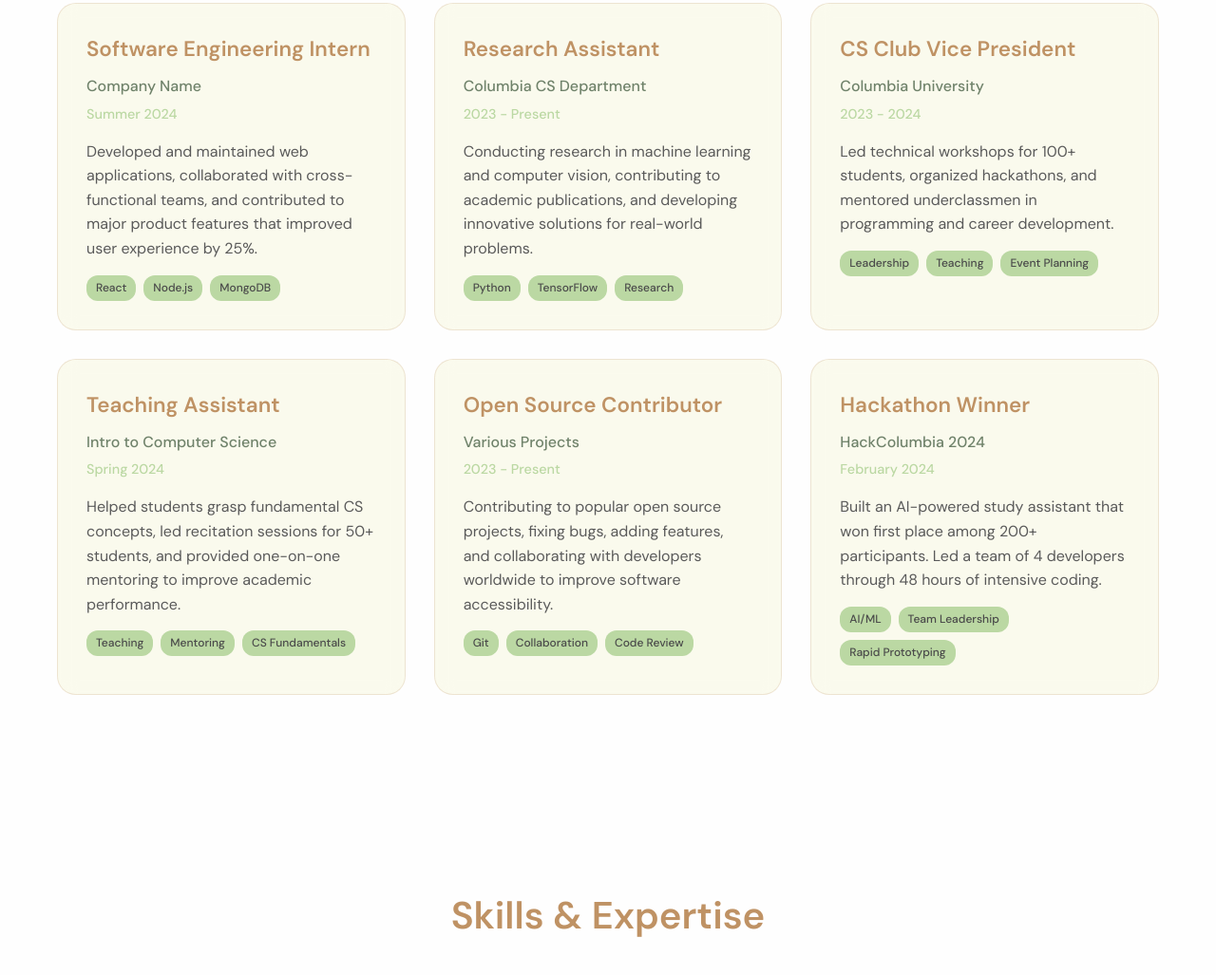
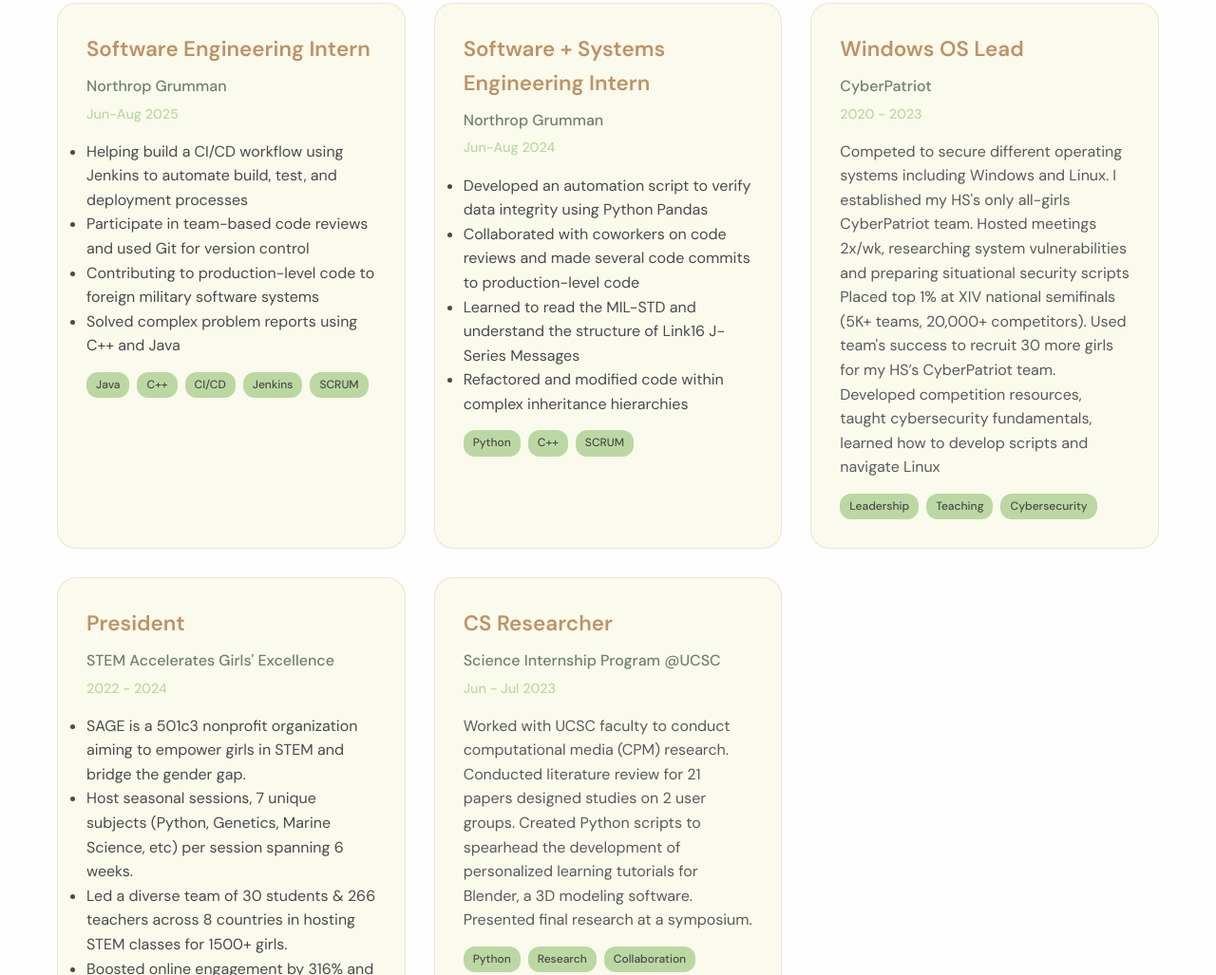
Before and after one commit to vivianknee/portfolio, a plain HTML site: page index.html in a window 1280 px wide. Shown: the part 1667-2694 px from the top of the page at 95% size. Drawn offline with Linux system fonts and the light colour scheme.

Commit message:
modifications to details

```diff
--- a/index.html
+++ b/index.html
@@ -658,73 +658,83 @@
                 <div class="experience-grid">
                     <div class="experience-card">
                         <h3>Software Engineering Intern</h3>
-                        <div class="company">Company Name</div>
-                        <div class="date">Summer 2024</div>
-                        <p>Developed and maintained web applications, collaborated with cross-functional teams, and contributed to major product features that improved user experience by 25%.</p>
+                        <div class="company">Northrop Grumman</div>
+                        <div class="date">Jun-Aug 2025</div>
+                        <ul>
+                            <li>Helping build a CI/CD workflow using Jenkins to automate build, test, and deployment processes</li>
+                            <li>Participate in team-based code reviews and used Git for version control
+                            </li>
+                            <li>Contributing to production-level code to foreign military software systems</li>
+                            <li>Solved complex problem reports using C++ and Java</li>
+                        </ul>
                         <div class="tags">
-                            <span class="experience-tag">React</span>
-                            <span class="experience-tag">Node.js</span>
-                            <span class="experience-tag">MongoDB</span>
+                            <span class="experience-tag">Java</span>
+                            <span class="experience-tag">C++</span>
+                            <span class="experience-tag">CI/CD</span>
+                            <span class="experience-tag">Jenkins</span>
+                            <span class="experience-tag">SCRUM</span>
                         </div>
                     </div>
 
                     <div class="experience-card">
-                        <h3>Research Assistant</h3>
-                        <div class="company">Columbia CS Department</div>
-                        <div class="date">2023 - Present</div>
-                        <p>Conducting research in machine learning and computer vision, contributing to academic publications, and developing innovative solutions for real-world problems.</p>
+                        <h3>Software + Systems Engineering Intern</h3>
+                        <div class="company">Northrop Grumman</div>
+                        <div class="date">Jun-Aug 2024</div>
+                        <ul>
+                            <li>Developed an automation script to verify data integrity using Python Pandas</li>
+                            <li>Collaborated with coworkers on code reviews and made several code commits to production-level code</li>
+                            <li>Learned to read the MIL-STD and understand the structure of Link16 J-Series Messages</li>
+                            <li>Refactored and modified code within complex inheritance hierarchies </li>
+                        </ul>
                         <div class="tags">
                             <span class="experience-tag">Python</span>
-                            <span class="experience-tag">TensorFlow</span>
-                            <span class="experience-tag">Research</span>
+                            <span class="experience-tag">C++</span>
+                            <span class="experience-tag">SCRUM</span>
                         </div>
                     </div>
 
                     <div class="experience-card">
-                        <h3>CS Club Vice President</h3>
-                        <div class="company">Columbia University</div>
-                        <div class="date">2023 - 2024</div>
-                        <p>Led technical workshops for 100+ students, organized hackathons, and mentored underclassmen in programming and career development.</p>
+                        <h3>Windows OS Lead</h3>
+                        <div class="company">CyberPatriot</div>
+                        <div class="date">2020 - 2023</div>
+                        <p>Competed to secure different operating systems including Windows and Linux.
+                            I established my HS's only all-girls CyberPatriot team. Hosted meetings 2x/wk, researching system vulnerabilities and preparing situational security scripts
+                            Placed top 1% at XIV national semifinals (5K+ teams, 20,000+ competitors). Used team's success to recruit 30 more girls for my HS’s CyberPatriot team.
+                            Developed competition resources, taught cybersecurity fundamentals, learned how to develop scripts and navigate Linux </p>
                         <div class="tags">
                             <span class="experience-tag">Leadership</span>
                             <span class="experience-tag">Teaching</span>
-                            <span class="experience-tag">Event Planning</span>
+                            <span class="experience-tag">Cybersecurity</span>
                         </div>
                     </div>
 
                     <div class="experience-card">
-                        <h3>Teaching Assistant</h3>
-                        <div class="company">Intro to Computer Science</div>
-                        <div class="date">Spring 2024</div>
-                        <p>Helped students grasp fundamental CS concepts, led recitation sessions for 50+ students, and provided one-on-one mentoring to improve academic performance.</p>
+                        <h3>President</h3>
+                        <div class="company">STEM Accelerates Girls' Excellence</div>
+                        <div class="date">2022 - 2024</div>
+                        <ul>
+                            <li>SAGE is a 501c3 nonprofit organization aiming to empower girls in STEM and bridge the gender gap. </li>
+                            <li>Host seasonal sessions, 7 unique subjects (Python, Genetics, Marine Science, etc) per session spanning 6 weeks. </li>
+                            <li>Led a diverse team of 30 students & 266 teachers across 8 countries in hosting STEM classes for 1500+ girls.</li>
+                            <li>Boosted online engagement by 316% and gained 6K+ followers in under one month on social media platforms (Tik Tok and Instagram)</li>
+                            <li>Expanded SAGE’s international chapters to 3 new countries (Brazil, Egypt, and Canada).</li>
+                        </ul>
                         <div class="tags">
                             <span class="experience-tag">Teaching</span>
-                            <span class="experience-tag">Mentoring</span>
-                            <span class="experience-tag">CS Fundamentals</span>
+                            <span class="experience-tag">Leadership</span>
+                            <span class="experience-tag">Marketing</span>
                         </div>
                     </div>
 
                     <div class="experience-card">
-                        <h3>Open Source Contributor</h3>
-                        <div class="company">Various Projects</div>
-                        <div class="date">2023 - Present</div>
-                        <p>Contributing to popular open source projects, fixing bugs, adding features, and collaborating with developers worldwide to improve software accessibility.</p>
+                        <h3>CS Researcher</h3>
+                        <div class="company">Science Internship Program @UCSC</div>
+                        <div class="date">Jun - Jul 2023 </div>
+                        <p>Worked with UCSC faculty to conduct computational media (CPM) research. Conducted literature review for 21 papers designed studies on 2 user groups. Created Python scripts to spearhead the development of personalized learning tutorials for Blender, a 3D modeling software. Presented final research at a symposium.</p>
                         <div class="tags">
-                            <span class="experience-tag">Git</span>
+                            <span class="experience-tag">Python</span>
+                            <span class="experience-tag">Research</span>
                             <span class="experience-tag">Collaboration</span>
-                            <span class="experience-tag">Code Review</span>
-                        </div>
-                    </div>
-
-                    <div class="experience-card">
-                        <h3>Hackathon Winner</h3>
-                        <div class="company">HackColumbia 2024</div>
-                        <div class="date">February 2024</div>
-                        <p>Built an AI-powered study assistant that won first place among 200+ participants. Led a team of 4 developers through 48 hours of intensive coding.</p>
-                        <div class="tags">
-                            <span class="experience-tag">AI/ML</span>
-                            <span class="experience-tag">Team Leadership</span>
-                            <span class="experience-tag">Rapid Prototyping</span>
                         </div>
                     </div>
                 </div>
@@ -742,7 +752,8 @@
                             <span class="skill-item">JavaScript</span>
                             <span class="skill-item">Java</span>
                             <span class="skill-item">C++</span>
-                            <span class="skill-item">TypeScript</span>
+                            <span class="skill-item">HTML & CSS</span>
+                            <span class="skill-item">Swift</span>
                         </div>
                     </div>
 
@@ -751,7 +762,6 @@
                         <div class="skill-list">
                             <span class="skill-item">React</span>
                             <span class="skill-item">Node.js</span>
-                            <span class="skill-item">Django</span>
                             <span class="skill-item">Git</span>
                             <span class="skill-item">Docker</span>
                         </div>
@@ -776,13 +786,13 @@
                 <h2>Fun Facts & Hobbies</h2>
                 <div class="card-grid">
                     <div class="card">
-                        <h3>🎨 Creative Side</h3>
-                        <p>I love digital art and design! When I'm not coding, you can find me creating illustrations or experimenting with new design tools.</p>
+                        <h3>Art</h3>
+                        <p>Journaling, crafts, painting</p>
                     </div>
 
                     <div class="card">
-                        <h3>🌱 Always Learning</h3>
-                        <p>Currently exploring cloud computing and DevOps practices. I believe in lifelong learning and staying curious about new technologies.</p>
+                        <h3>Food</h3>
+                        <p>Beli is life</p>
                     </div>
                 </div>
             </div>
```
